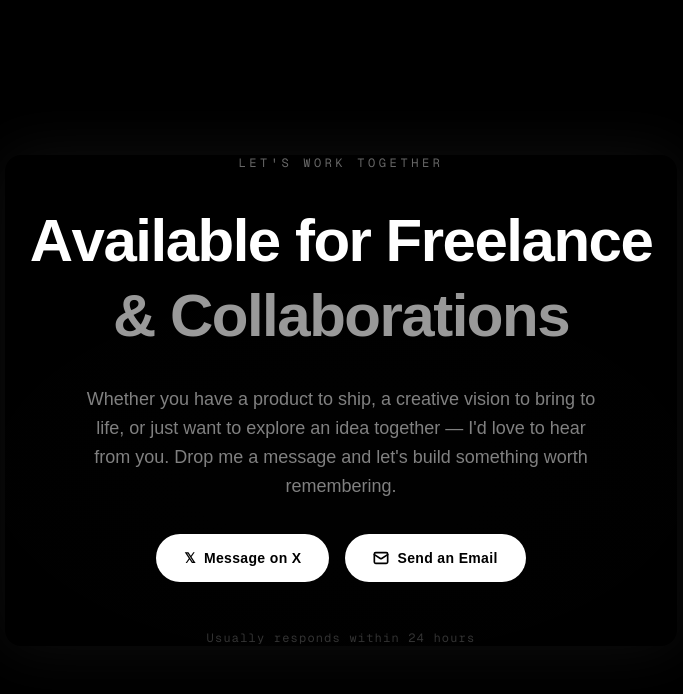
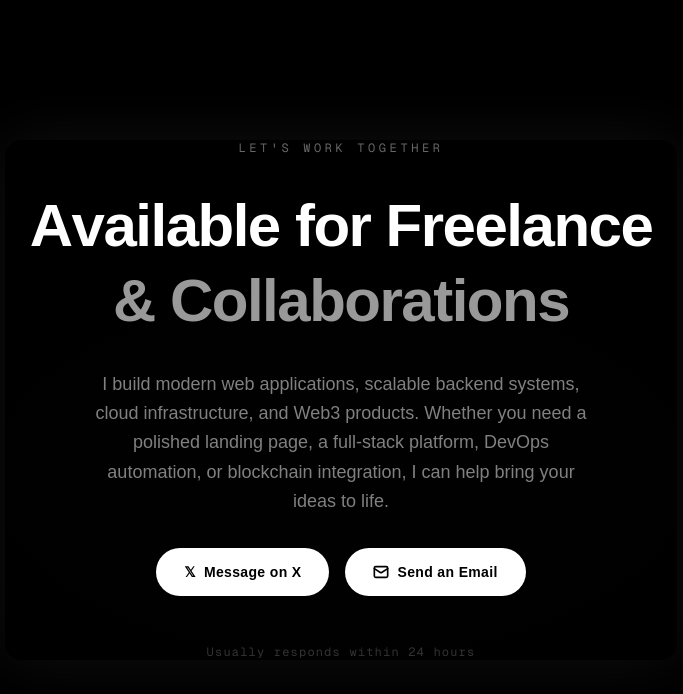
Before and after one commit to sahayanshuman2005/My-Portfolio, a Next.js app: page / in a window 1280 px wide. Shown: the top 694 px of the page, without its empty margins (299-982 px from the left). Built offline with nearby package versions, Linux system fonts and the light colour scheme.

Commit message:
modified text

```diff
--- a/components/Contact.tsx
+++ b/components/Contact.tsx
@@ -169,10 +169,7 @@ export default function Contact() {
           whileInView="show"
           viewport={{ once: true }}
         >
-          Whether you have a product to ship, a creative vision to bring to
-          life, or just want to explore an idea together — I&apos;d love to
-          hear from you. Drop me a message and let&apos;s build something worth
-          remembering.
+          I build modern web applications, scalable backend systems, cloud infrastructure, and Web3 products. Whether you need a polished landing page, a full-stack platform, DevOps automation, or blockchain integration, I can help bring your ideas to life.
         </motion.p>
 
         <div className="flex flex-col sm:flex-row gap-4 w-full sm:w-auto">
```
